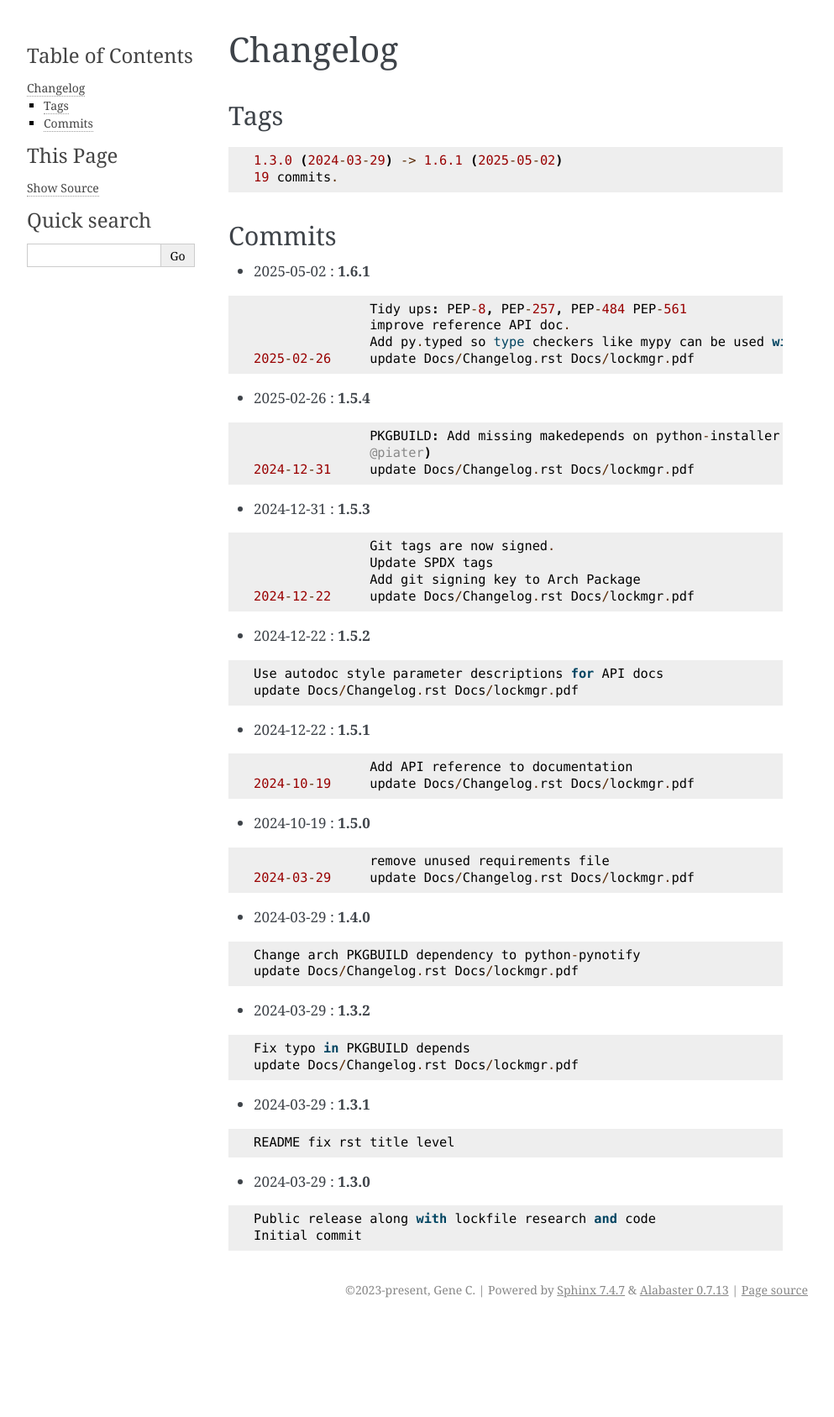
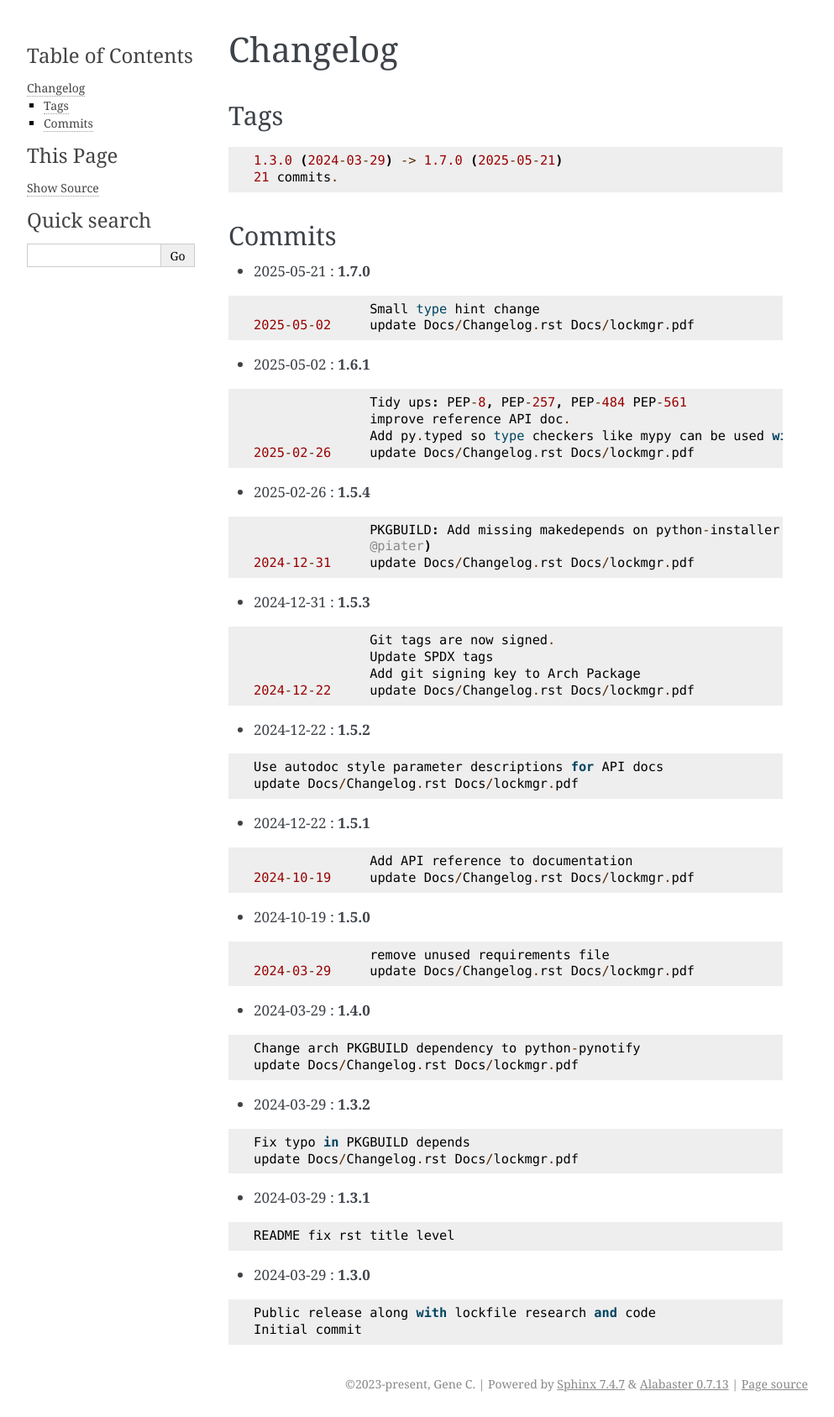
Before and after one commit to gene-git/lockmgr, a Sphinx documentation site: the page built from Docs/Changelog.rst, in a window 1280 px wide. Shown: the whole page at 84% size, without its empty margins (148-1141 px from the left). Built offline with Sphinx 7.4.7, drawn with Linux system fonts in a browser that asks for light colours; pages that are not in the unit, such as notebooks, are missing from menus; before the commit the page ends 1575 px from its top, so only the background shows below that.

Commit message:
update Docs/Changelog.rst Docs/lockmgr.pdf

```diff
--- a/Docs/Changelog.rst
+++ b/Docs/Changelog.rst
@@ -7,12 +7,19 @@ Tags
 
 ::
 
-	1.3.0 (2024-03-29) -> 1.6.1 (2025-05-02)
-	19 commits.
+	1.3.0 (2024-03-29) -> 1.7.0 (2025-05-21)
+	21 commits.
 
 Commits
 =======
 
+
+* 2025-05-21  : **1.7.0**
+
+::
+
+                Small type hint change
+ 2025-05-02     update Docs/Changelog.rst Docs/lockmgr.pdf
 
 * 2025-05-02  : **1.6.1**
 
```
Also changed, not shown: 1 other file.
